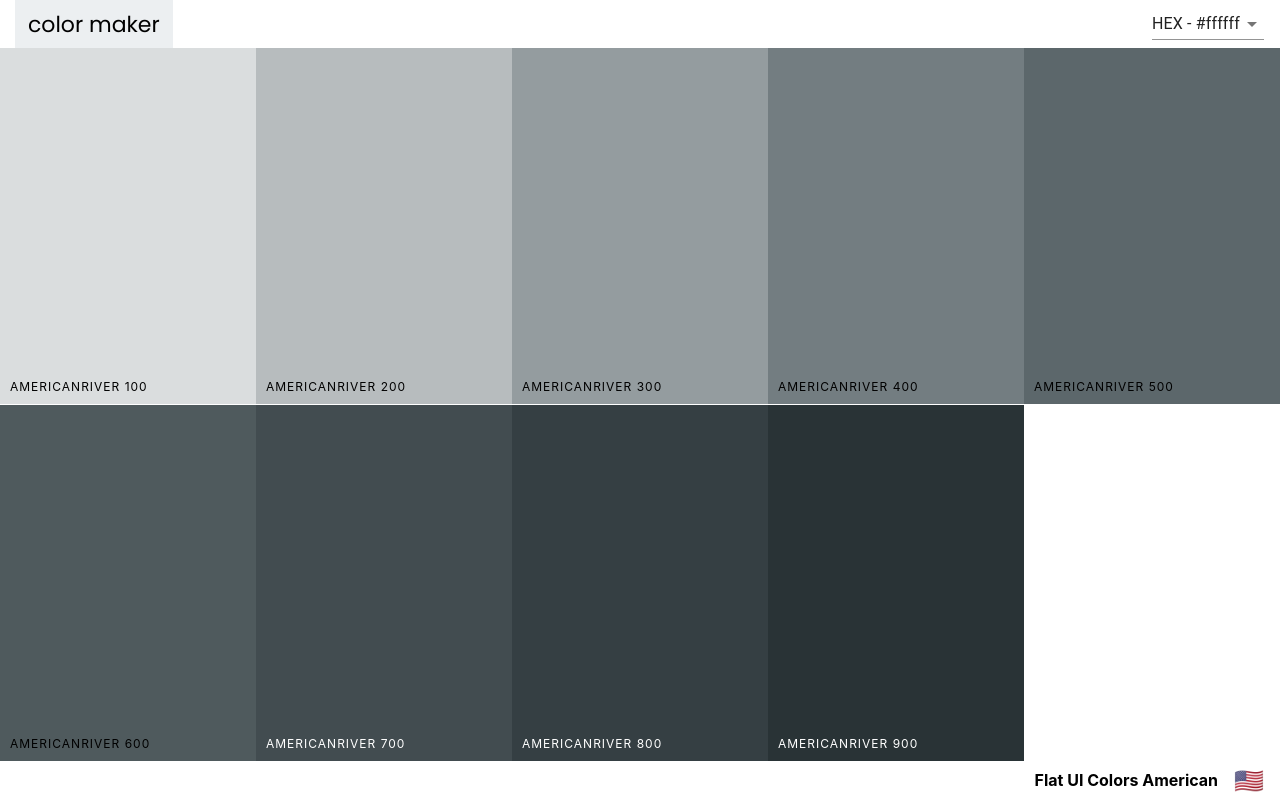
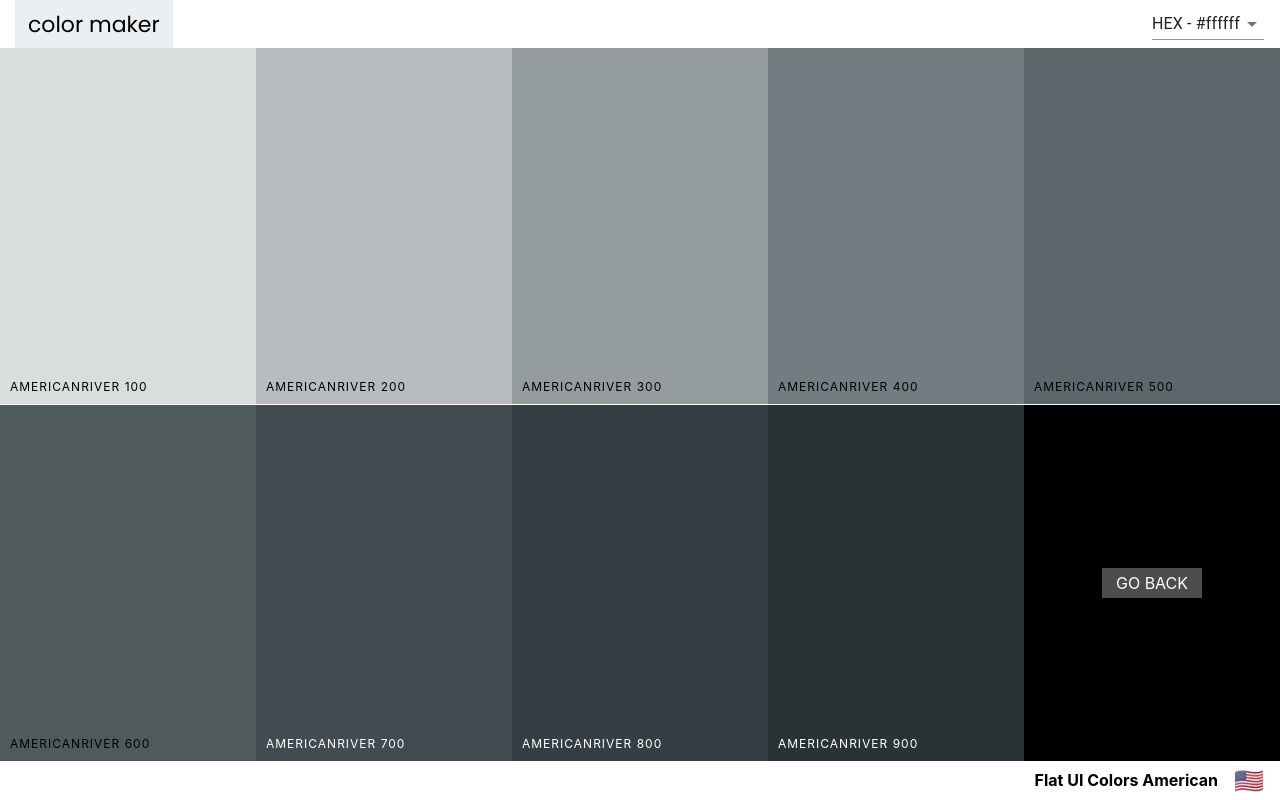
Before and after one commit to gaganssingh/color-maker, a React (Create React App) app: page /palette/flat-ui-colors-american/americanriver in a window 1280 px wide. Built offline with nearby package versions, Linux system fonts and the light colour scheme.

Commit message:
Refactored Palette & SingleColorPalette styling to JSS

```diff
--- a/src/Palette.css
+++ b/src/Palette.css
@@ -1,4 +1,4 @@
-.Palette {
+/* .Palette {
   height: 100vh;
   display: flex;
   flex-direction: column;
@@ -6,7 +6,7 @@
 
 .Palette-colors {
   height: 90%;
-}
+} */
 
 .Palette-footer {
   background-color: #fff;
--- a/src/Palette.js
+++ b/src/Palette.js
@@ -2,9 +2,36 @@
 import ColorBox from "./ColorBox";
 import Footer from "./Footer";
 import Navbar from "./Navbar";
+import { withStyles } from "@material-ui/styles";
+import SnackbarPopup from "./SnackbarPopup";
 
 import "./Palette.css";
-import SnackbarPopup from "./SnackbarPopup";
+
+const styles = {
+  palette: {
+    height: "100vh",
+    display: "flex",
+    flexDirection: "column",
+  },
+
+  colors: {
+    height: "90%",
+  },
+
+  // .Palette-footer {
+  //   background-color: #fff,
+  //   height: 5vh,
+  //   display: flex,
+  //   justify-content: flex-end,
+  //   align-items: center,
+  //   font-weight: bold,
+  // }
+
+  // .emoji {
+  //   font-size: 1.5rem,
+  //   margin: 1rem,
+  // }
+};
 
 class Palette extends Component {
   state = {
@@ -19,6 +46,7 @@
 
   render() {
     const { colors, paletteName, emoji, id } = this.props.palette;
+    const { classes } = this.props;
     const { level, format, open } = this.state;
     const colorBoxes = colors[level].map((color) => (
       <ColorBox
@@ -32,7 +60,7 @@
     ));
 
     return (
-      <div className="Palette">
+      <div className={classes.palette}>
         <SnackbarPopup
           open={open}
           format={format}
@@ -44,11 +72,11 @@
           changeLevel={this.changeLevel}
           handleChange={this.changeFormat}
         />
-        <div className="Palette-colors">{colorBoxes}</div>
+        <div className={classes.colors}>{colorBoxes}</div>
         <Footer paletteName={paletteName} emoji={emoji} />
       </div>
     );
   }
 }
 
-export default Palette;
+export default withStyles(styles)(Palette);
--- a/src/SingleColorPalette.js
+++ b/src/SingleColorPalette.js
@@ -3,6 +3,48 @@
 import Navbar from "./Navbar";
 import ColorBox from "./ColorBox";
 import Footer from "./Footer";
+import { withStyles } from "@material-ui/styles";
+
+const styles = {
+  palette: {
+    height: "100vh",
+    display: "flex",
+    flexDirection: "column",
+  },
+  colors: {
+    height: "90%",
+  },
+  goBack: {
+    width: "20%",
+    height: "50%",
+    margin: "0 auto",
+    display: "inline-block",
+    position: "relative",
+    cursor: "pointer",
+    marginBottom: "-3.5px",
+    opacity: 1,
+    backgroundColor: "black",
+    "& a": {
+      color: "white",
+      width: "100px",
+      height: "30px",
+      position: "absolute",
+      display: "inline-block",
+      top: "50%",
+      left: "50%",
+      marginLeft: "-50px",
+      marginTop: "-15px",
+      textAlign: "center",
+      outline: "none",
+      background: "rgba(255, 255, 255, 0.3)",
+      fontSize: "1rem",
+      lineHeight: "30px",
+      textTransform: "uppercase",
+      border: "none",
+      textDecoration: "none",
+    },
+  },
+};
 
 class SingleColorPalette extends Component {
   constructor(props) {
@@ -29,6 +71,7 @@
   render() {
     const { format } = this.state;
     const { emoji, paletteName, id } = this.props.palette;
+    const { classes } = this.props;
     const colorBoxes = this._shades.map((color) => (
       <ColorBox
         key={color.name}
@@ -39,14 +82,12 @@
     ));
 
     return (
-      <div className="SingleColorPalette Palette">
+      <div className={`SingleColorPalette ${classes.palette}`}>
         <Navbar handleChange={this.changeFormat} showLevelSlider={false} />
-        <div className="Palette-colors">
+        <div className={classes.colors}>
           {colorBoxes}
-          <div className="ColorBox go-back-container">
-            <Link to={`/palette/${id}`} className="go-back-button">
-              GO BACK
-            </Link>
+          <div className={classes.goBack}>
+            <Link to={`/palette/${id}`}>GO BACK</Link>
           </div>
         </div>
         <Footer emoji={emoji} paletteName={paletteName} />
@@ -55,4 +96,4 @@
   }
 }
 
-export default SingleColorPalette;
+export default withStyles(styles)(SingleColorPalette);
```
